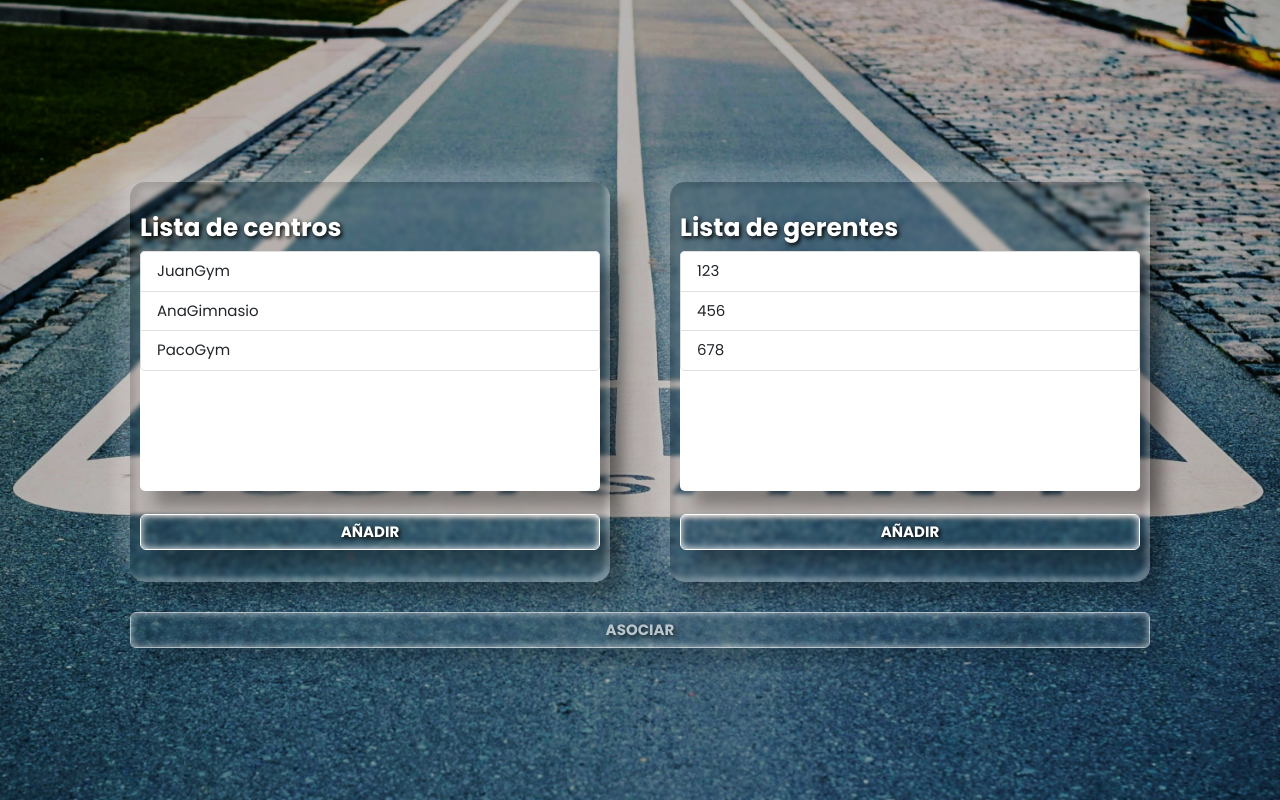
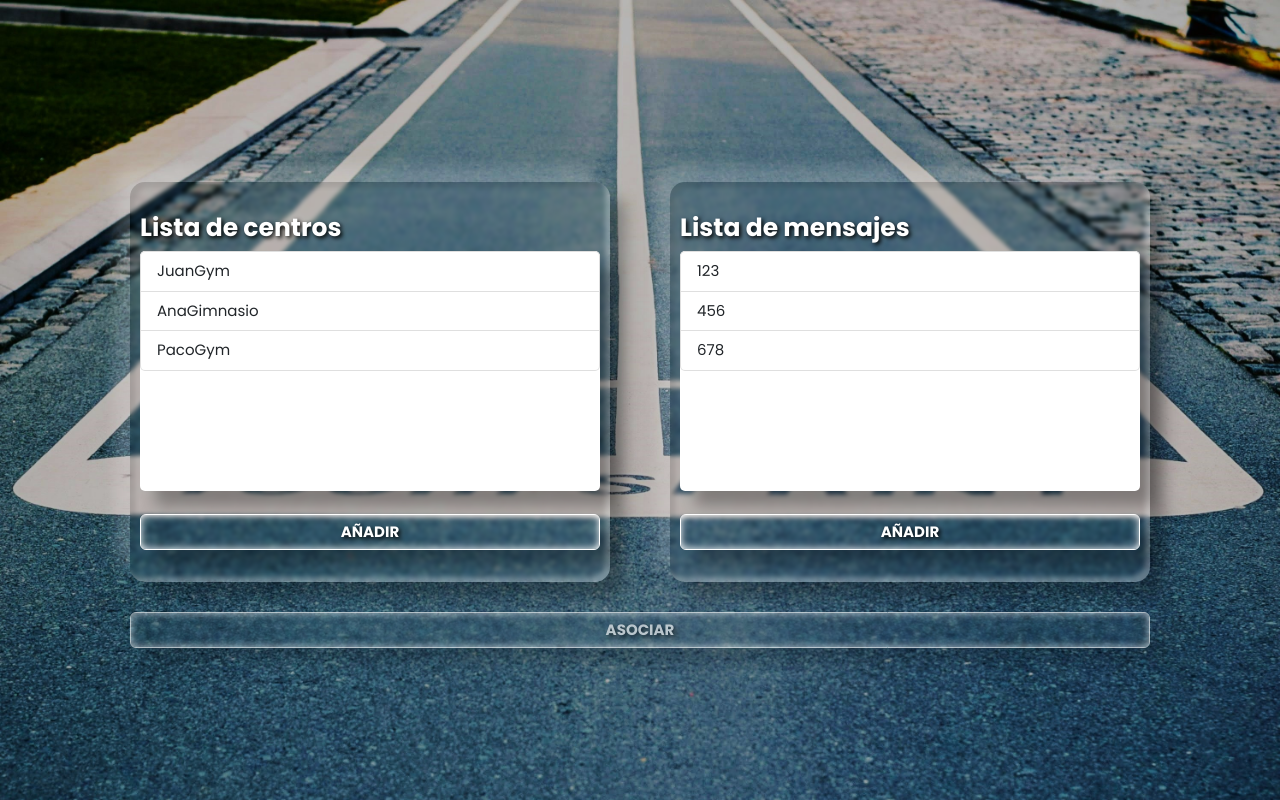
Before and after one commit to SII-Informatica-UMA/ciklum-webbuilders360, an Angular app in the folder project/my-app/: page / in a window 1280 px wide. Built offline with nearby package versions, Linux system fonts and the light colour scheme.

Commit message:
Estructura para mensajes añadida

```diff
--- a/project/my-app/src/app/app.component.css
+++ b/project/my-app/src/app/app.component.css
@@ -64,17 +64,23 @@ body{
 }
 
 .mensajes-ctr{
+    justify-content: center;
     margin: 30px 0px 30px 30px;
     padding: 10px 10px 10px 10px;
     width: 30em;
-    height: 40em;
+    height: 25em;
     float:right;
-    background-color: rgb(241, 241, 241);
-    border-radius: 5px;
-    align-items: center;
+    background-color: transparent rgb(255, 255, 255, 0.2);
+    backdrop-filter: blur(2px);
+    border-radius: 15px;
     position:relative;
     display:flex;
     flex-direction:column;
+    align-items: center;
+    box-shadow: -15px -15px 15px rgba(255,255,255,0.2),
+                15px 15px 15px rgba(0,0,0,0.3),
+                inset -5px -5px 5px rgba(255,255,255,0.3),
+                inset 5px 5px 5px rgba(0,0,0,0.1);
 }
 
 .list-group{
--- a/project/my-app/src/app/app.component.html
+++ b/project/my-app/src/app/app.component.html
@@ -25,7 +25,7 @@
       </div>
     </div>
 
-    <div *ngIf="esAdmin; else bloqueGerente">
+    <div *ngIf="esAdmin(); else bloqueMensajes">
       <div class="gerentes-ctr">
         <div class="content">
           <h1>Lista de gerentes</h1>
@@ -46,8 +46,26 @@
         </div>
       </div>
     </div>
-    <ng-template #bloqueGerente>
-      Mensajes aparecerían aquí
+    <ng-template #bloqueMensajes>
+      <div class="mensajes-ctr">
+        <div class="content">
+          <h1>Lista de mensajes</h1>
+          <div class="list-group">
+            <button *ngFor="let gerente of gerentes"
+              class="list-group-item list-group-item-action"
+              (click)="elegirGerente(gerente)"
+              [class.active]="gerente === gerenteElegido">{{gerente.id}}</button>
+          </div>
+          <br>
+          <button type="button" class="btn" (click)="aniadirGerente()">AÑADIR</button>
+        </div>
+        <div class="content" *ngIf="gerenteElegido">
+          <app-detalle-gerente [gerente]="gerenteElegido"
+            (gerenteEditado)="gerenteEditado($event)"
+            (gerenteEliminado)="eliminarGerente($event)"
+            ></app-detalle-gerente>
+        </div>
+      </div>
     </ng-template>
   </div>
   <button id="asociarBtn" type="button" class="btn" [disabled]="isButtonDisabled" (click)="asociar()" *ngIf="esAdmin; else null">ASOCIAR</button>
--- a/project/my-app/src/app/app.component.ts
+++ b/project/my-app/src/app/app.component.ts
@@ -17,7 +17,7 @@ import { DetalleGerenteComponent } from './detalle-gerente/detalle-gerente.compo
 export class AppComponent implements OnInit {
 
   // booleano provisional
-  esAdmin: boolean = true;
+  admin: boolean = false;
 
   centros: Centro [] = [];
   centroElegido?: Centro;
@@ -37,6 +37,10 @@ export class AppComponent implements OnInit {
     this.gerentes = this.gerentesService.getGerentes();
   }
 
+
+  esAdmin(): boolean {
+    return this.admin;
+  }
 
 // CENTROS
 
```
